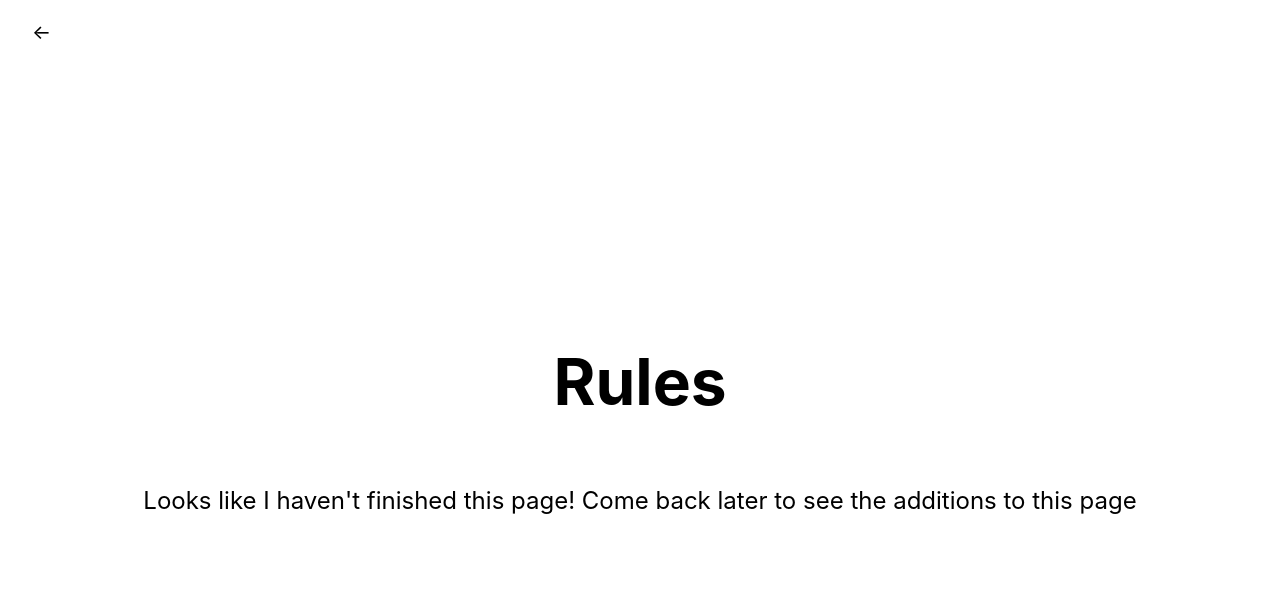
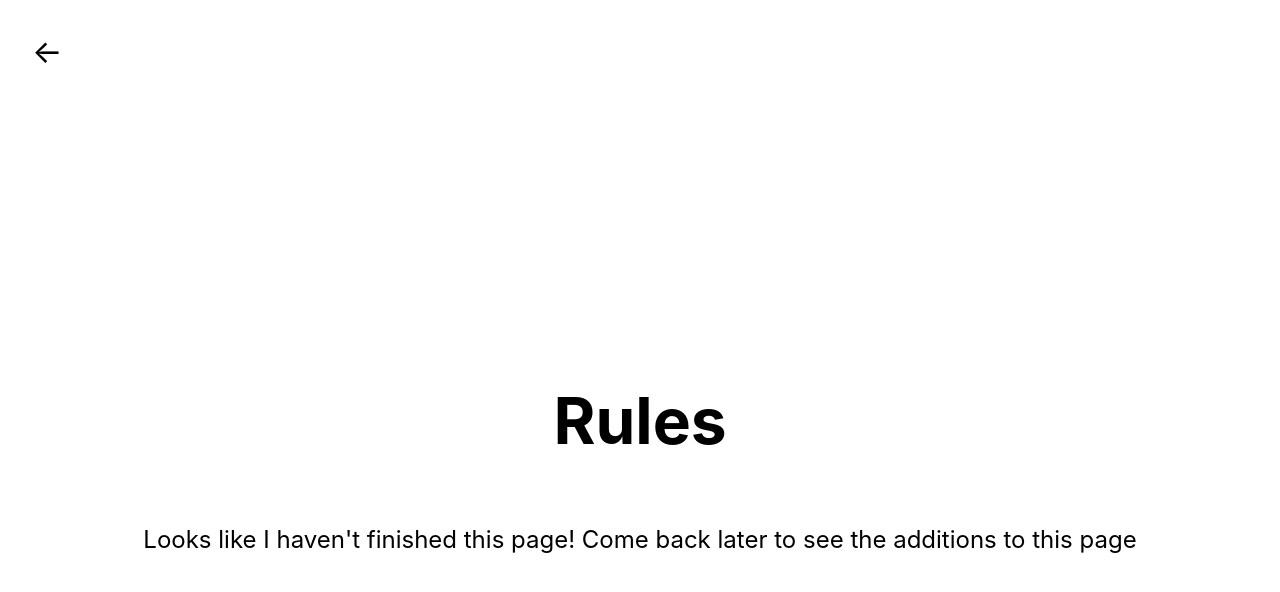
Before and after one commit to Arcader717/nextv, a Next.js app: page /rules in a window 1280 px wide. Shown: the top 592 px of the page. Built offline with nearby package versions, Linux system fonts and the light colour scheme.

Commit message:
Update Home CSS
Make the back arrow larger

```diff
--- a/styles/Home.module.css
+++ b/styles/Home.module.css
@@ -109,7 +109,7 @@
 }
 
 .backarr {
-    font-size: 1.25rem;
+    font-size: 2rem;
 }
 
 @media (max-width: 600px) {
```
